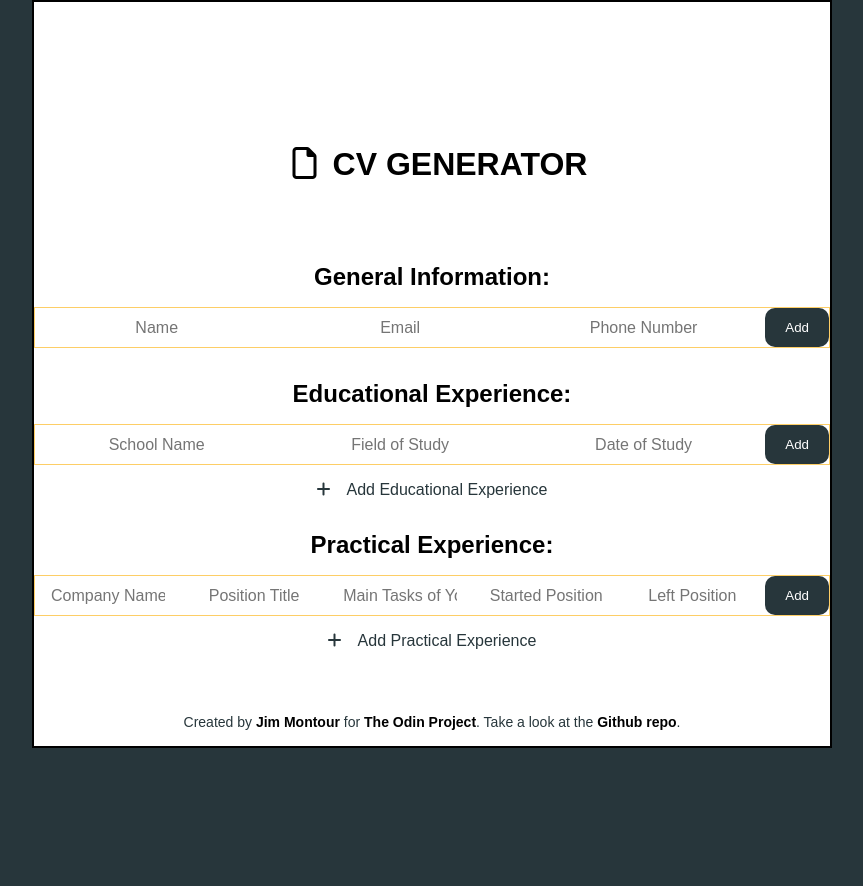
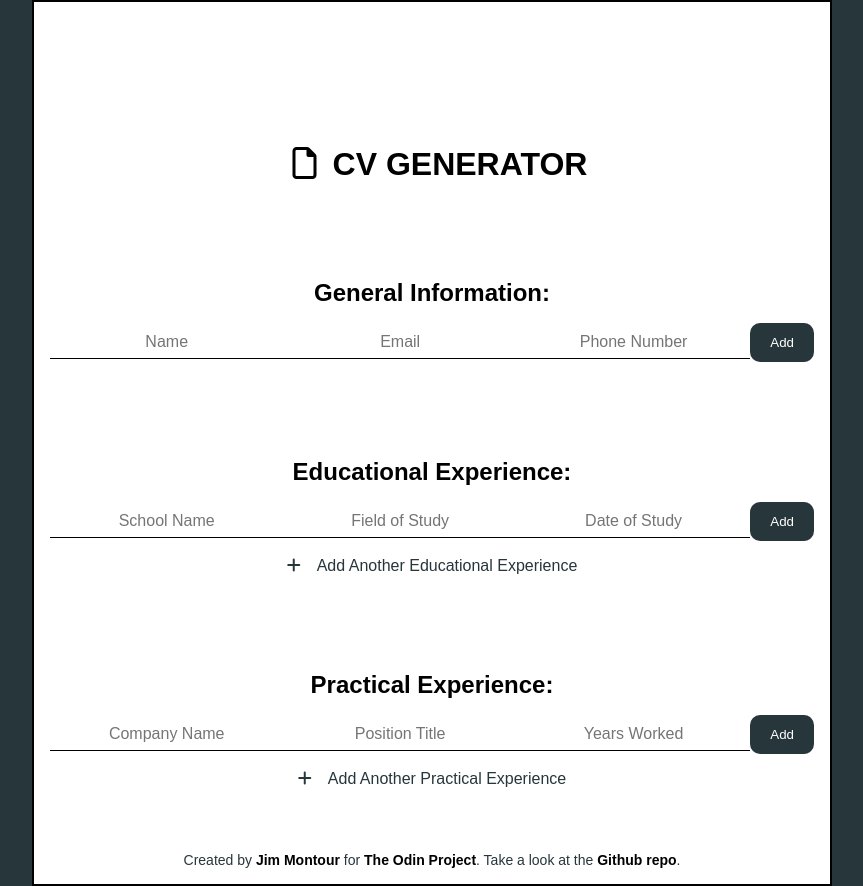
Before and after one commit to jimmontour/cv-application, a React (Create React App) app: page / in a window 1280 px wide. Shown: the whole page, without its empty margins (208-1071 px from the left). Before the commit the page ends 800 px from the top, so only its background shows below. Built offline with nearby package versions, Linux system fonts and the light colour scheme; a web font is replaced by a local one.

Commit message:
Fix spacing issue with sections

```diff
--- a/src/components/AddPractical.js
+++ b/src/components/AddPractical.js
@@ -7,9 +7,7 @@ export default class AddPractical extends Component {
             <form>
                <input type="text" placeholder="Company Name" />
                <input type="text" placeholder="Position Title" />
-               <input type="text" placeholder="Main Tasks of Your Job" />
-               <input type="text" placeholder="Started Position" />
-               <input type="text" placeholder="Left Position" />
+               <input type="text" placeholder="Years Worked" />
                <button>Add</button>
             </form>
          </div>
--- a/src/components/EducationalExperience.js
+++ b/src/components/EducationalExperience.js
@@ -9,7 +9,7 @@ export default class EducationalExperience extends Component {
             <AddEducation />
             <div className="add-education">
                <i class="fas fa-plus"></i>
-               <p>Add Educational Experience</p>
+               <p>Add Another Educational Experience</p>
             </div>
 
          </div>
--- a/src/components/PracticalExperience.js
+++ b/src/components/PracticalExperience.js
@@ -9,7 +9,7 @@ export default class PracticalExperience extends Component {
             <AddPractical />
             <div className="add-practical">
                <i class="fas fa-plus"></i>
-               <p>Add Practical Experience</p>
+               <p>Add Another Practical Experience</p>
             </div>
          </div>
       )
--- a/src/index.css
+++ b/src/index.css
@@ -15,7 +15,7 @@ body {
    margin: 0 auto;
    background: #fff;
    border: #000 2px solid;
-   padding: 4rem 0 1rem 0;
+   padding: 4rem 1rem 1rem 1rem;
 }
 
 header {
@@ -50,7 +50,7 @@ header h1 {
 }
 
 main h2 {
-   margin: 2rem 0 1rem 0;
+   margin: 6rem 0 1rem 0;
    text-align: center;
 
 }
@@ -84,6 +84,7 @@ input {
    display: block;
    width: 100%;
    text-align: center;
+   border-bottom: black solid 1px;
 }
 
 input:focus {
@@ -93,7 +94,6 @@ input:focus {
 }
 
 form {
-   border: 1px #FDCE66 solid;
    display: flex;
    justify-content: space-between;
    align-items: center;
```
Also changed, not shown: 1 other file (tests, documents, lock files or other folders).
